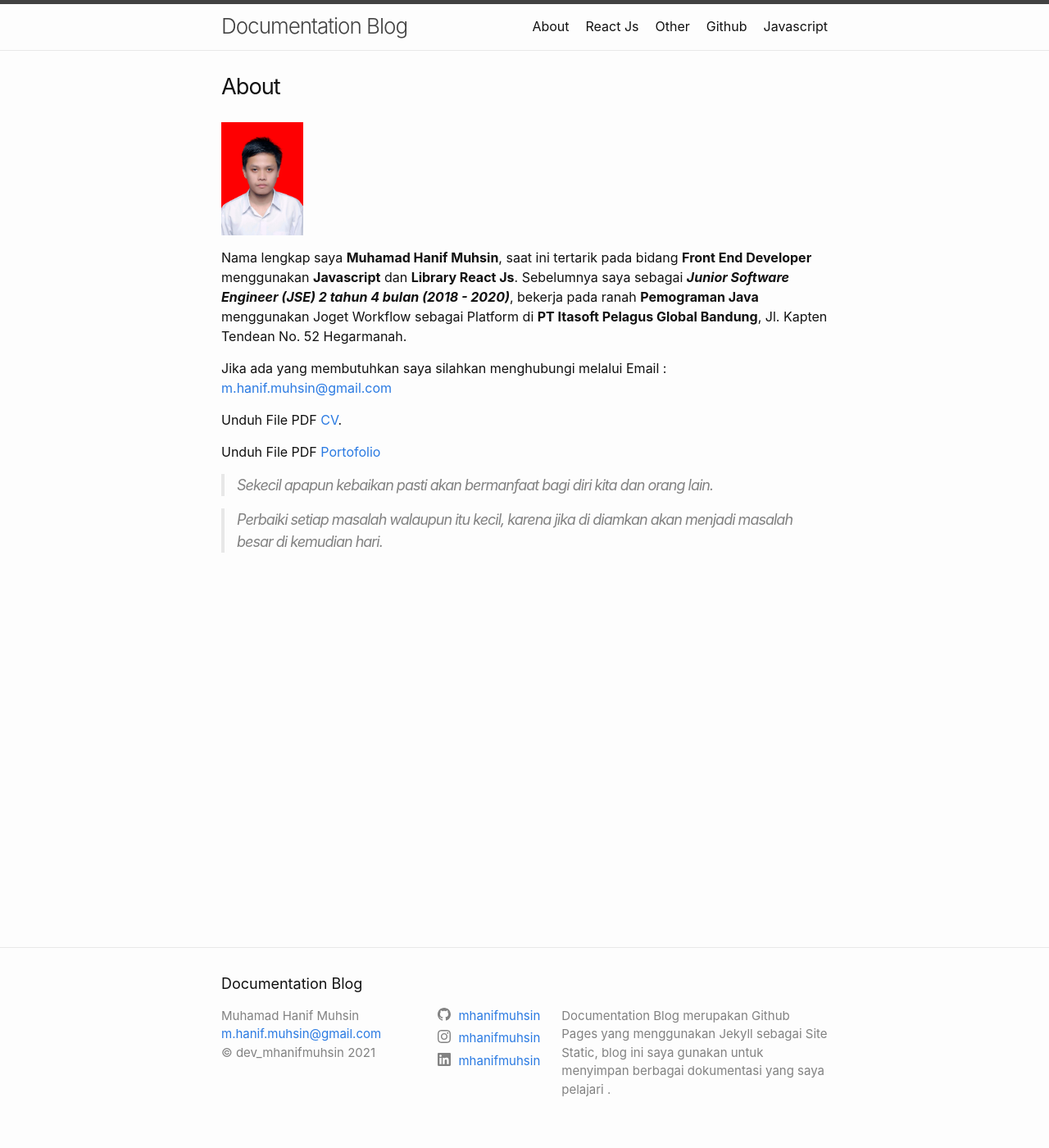
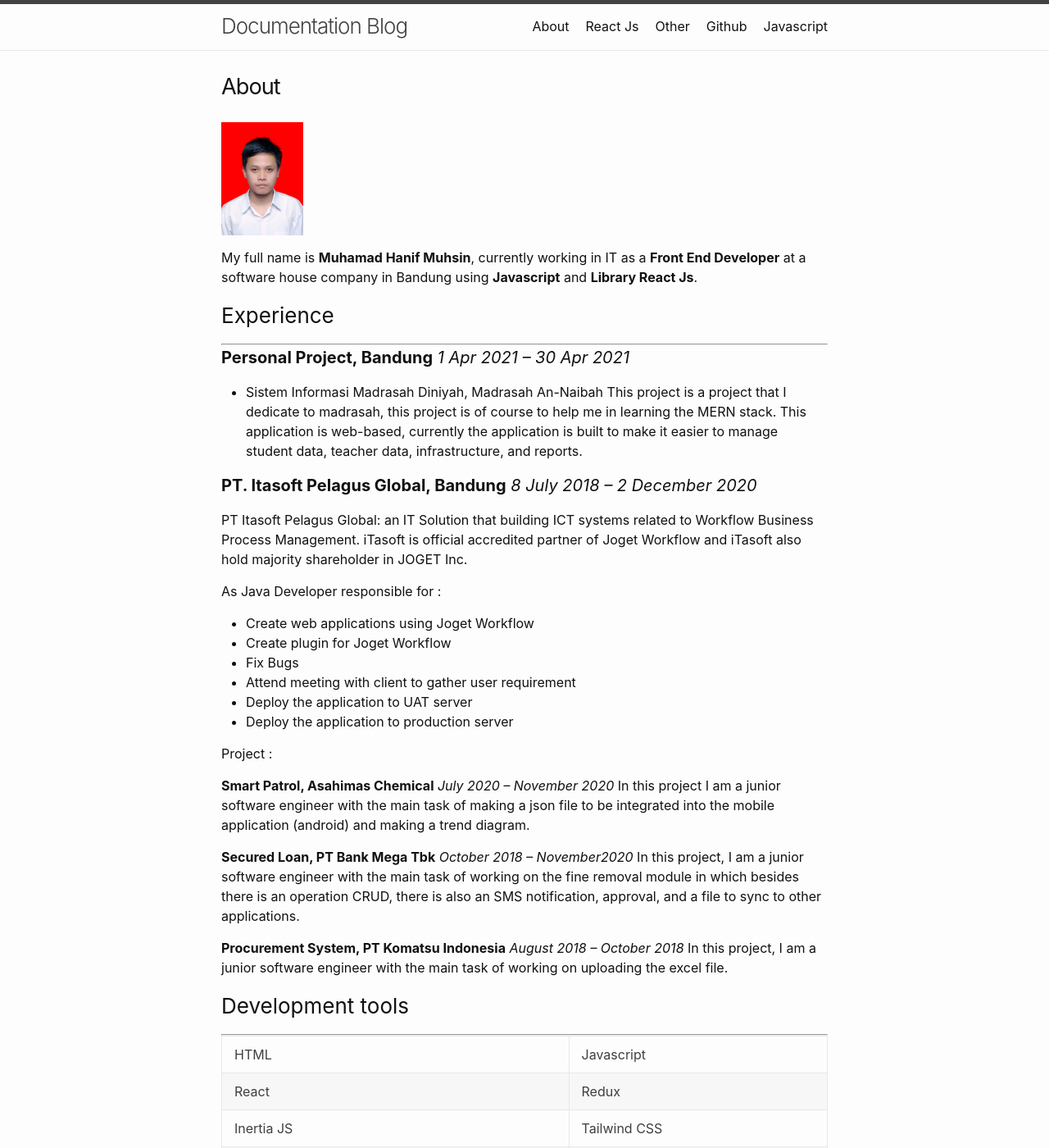
Before and after one commit to mhanifmuhsin/m-docs, a Jekyll site: the page built from about.markdown, in a window 1280 px wide and 1400 px high. Shown: the whole window at 82% size. Built offline with Jekyll 4.4.1, drawn with Linux system fonts in a browser that asks for light colours; some of the changed text lies outside the part shown.

Commit message:
Update About.md

```diff
--- a/about.markdown
+++ b/about.markdown
@@ -6,14 +6,54 @@ permalink: /about/
 
 <img src="/assets/images/photo.jpg" alt="photo" width="100"/>
 
-Nama lengkap saya **Muhamad Hanif Muhsin**, saat ini tertarik pada bidang **Front End Developer** menggunakan **Javascript** dan **Library React Js**. Sebelumnya saya sebagai ***Junior Software Engineer (JSE) 2 tahun 4 bulan (2018 - 2020)***, bekerja pada ranah **Pemograman Java** menggunakan Joget Workflow sebagai Platform di **PT Itasoft Pelagus Global Bandung**, Jl. Kapten Tendean No. 52 Hegarmanah.
+My full name is **Muhamad Hanif Muhsin**, currently working in IT as a **Front End Developer** at a software house company in Bandung using **Javascript** and **Library React Js**.
 
-Jika ada yang membutuhkan saya silahkan menghubungi melalui Email : <m.hanif.muhsin@gmail.com>
+### Experience
+--------------
 
-Unduh File PDF [CV](https://drive.google.com/file/d/15aKp9aKTybPdTHFTr1-t-ye20cu3fjmv/view?usp=sharing).
+#### **Personal Project, Bandung** *1 Apr 2021 – 30 Apr 2021*
+- Sistem Informasi Madrasah Diniyah, Madrasah An-Naibah
+This project is a project that I dedicate to madrasah, this project is of course to help me in learning the MERN stack. This application is web-based, currently the application is built to make it easier to manage student data, teacher data, infrastructure, and reports.
 
-Unduh File PDF [Portofolio](https://drive.google.com/file/d/1F3DtccLkVElDExU_fViblRDfyiY4BTbh/view?usp=sharing)
+#### **PT. Itasoft Pelagus Global, Bandung** *8 July 2018 – 2 December 2020*
 
->Sekecil apapun kebaikan pasti akan bermanfaat bagi diri kita dan orang lain.
+PT Itasoft Pelagus Global: an IT Solution that building ICT systems related to Workflow Business Process Management. iTasoft is official accredited partner of Joget Workflow and iTasoft also hold majority shareholder in JOGET Inc.
 
->Perbaiki setiap masalah walaupun itu kecil, karena jika di diamkan akan menjadi masalah besar di kemudian hari.
+As Java Developer responsible for :
+
+- Create web applications using Joget Workflow
+- Create plugin for Joget Workflow
+- Fix Bugs
+- Attend meeting with client to gather user requirement
+- Deploy the application to UAT server
+- Deploy the application to production server
+
+Project :
+
+**Smart Patrol, Asahimas Chemical** *July 2020 – November 2020*
+In this project I am a junior software engineer with the main task of making a json file to be integrated into the mobile application (android) and making a trend diagram.
+
+**Secured Loan, PT Bank Mega Tbk** *October 2018 – November2020*
+In this project, I am a junior software engineer with the main task of working on the fine removal module in which besides there is an operation CRUD, there is also an SMS notification, approval, and a file to sync to other applications.
+
+**Procurement System, PT Komatsu Indonesia** *August 2018 – October 2018*
+In this project, I am a junior software engineer with the main task of working on uploading the excel file.
+
+### Development tools
+----------------------
+
+|HTML|Javascript|
+|React|Redux|
+|Inertia JS|Tailwind CSS|
+|Visual Code Studio|Figma|
+
+
+If anyone needs me please contact via Email : <m.hanif.muhsin@gmail.com>
+
+Download File PDF [CV](https://drive.google.com/file/d/15aKp9aKTybPdTHFTr1-t-ye20cu3fjmv/view?usp=sharing).
+
+Download File PDF [Portofolio](https://drive.google.com/file/d/1F3DtccLkVElDExU_fViblRDfyiY4BTbh/view?usp=sharing)
+
+>The slightest kindness will definitely be useful for ourselves and others..
+
+>Fix every problem even if it's small, because if left alone it will become a big problem in the future.
```
